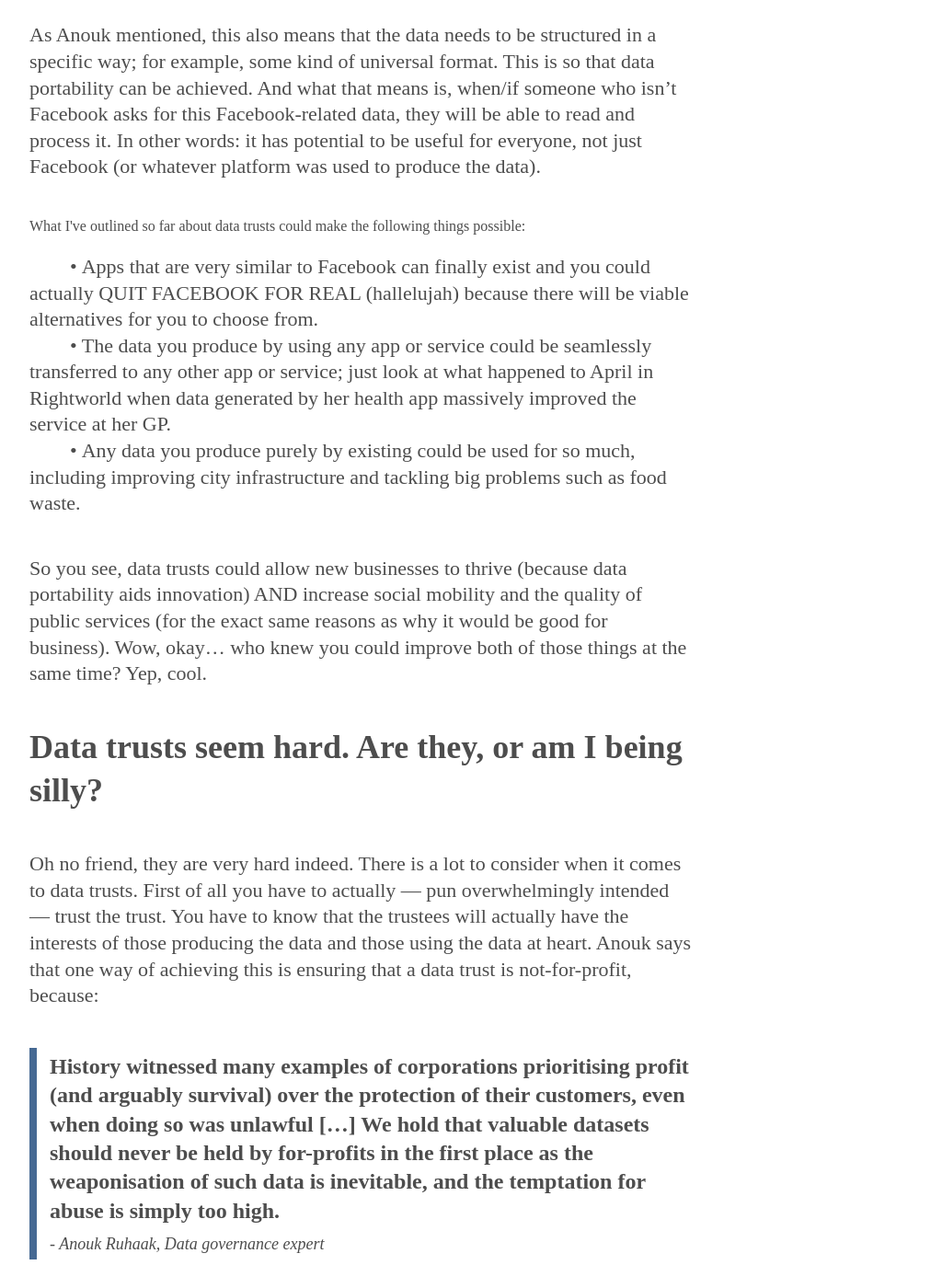
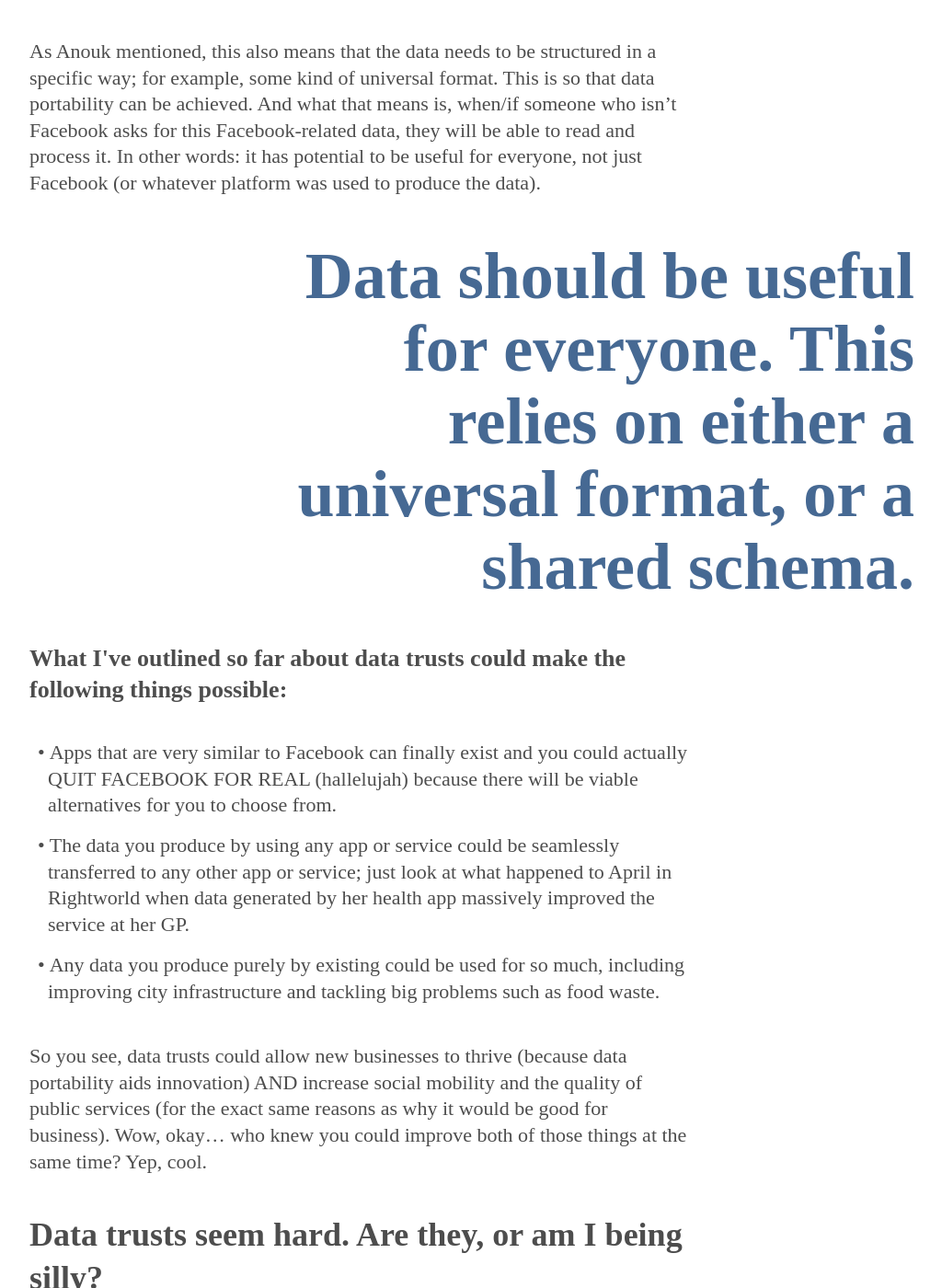
Before and after one commit to metomic/blog, a Jekyll site: the page new-post.html, which Jekyll copies as it is, in a window 1280 px wide and 1400 px high, scrolled down 6074 px. Shown: the whole window at 92% size, without its empty margins (248-1272 px from the left). Built offline with Jekyll 4.4.1, drawn with Linux system fonts in a browser that asks for light colours; some web fonts are replaced.

Commit message:
minor mods that change the feel of this blog greatly
~ d e s i g n ~

```diff
--- a/css/new-post.css
+++ b/css/new-post.css
@@ -93,6 +93,14 @@ h1 {
 	color: #4d4d4d;
 }
 
+.content h3 {
+	font-weight: bold;
+	font-size: 26px;
+
+	line-height: 131.5%;
+	/* or 34px */
+}
+
 blockquote {
 	box-sizing: border-box;
 	border-left: 8px solid #E89668;
@@ -134,6 +142,7 @@ blockquote footer {
 ul, ol {
 	list-style: none;
 	margin-top: 0;
+	padding-inline-start: 40px;
 }
 
 .content > * + ul, .content > * + ol {
@@ -142,8 +151,11 @@ ul, ol {
 
 li {
 	font-size: 22px;
-	text-indent: 44px;
 	line-height: 130%;
+	padding-top: 0.7em;
+	text-indent: -0.5em;
+	list-style-position: inside;
+
 }
 
 li:before {
@@ -198,8 +210,8 @@ figure figcaption {
 		font-size: 20px;
 	}
 	.content, .grid {
-		padding-left: 16px;
-		padding-right: 16px;
+		padding-left: 32px;
+    	padding-right: 32px;
 	}
 	.content img {
 		width: 100%;
@@ -214,6 +226,10 @@ figure figcaption {
 	.content > * {
 		margin-bottom: 25px;
 	}
+
+	.content li{
+		font-size: 20px;
+	}
 	blockquote {
 		font-size: 20px;
 		line-height: 131.5%;
--- a/new-post.html
+++ b/new-post.html
@@ -13,8 +13,13 @@
 			}
 			blockquote {
 				border-left-color: #466993;
+				border-radius: 10px;
 			}
 			.pull-quote {
+				color: #466993;
+			}
+
+			a{
 				color: #466993;
 			}
 		</style>
@@ -120,6 +125,14 @@
 			</figure>
 
 			<p>As Anouk mentioned, this also means that the data needs to be structured in a specific way; for example, some kind of universal format. This is so that data portability can be achieved. And what that means is, when/if someone who isn’t Facebook asks for this Facebook-related data, they will be able to read and process it. In other words: it has potential to be useful for everyone, not just Facebook (or whatever platform was used to produce the data).</p>
+
+			<blockquote class="pull-quote right">
+					Data should be useful for everyone. This relies on either a universal format, or a shared schema.
+			</blockquote>
+
+
+
+
 			<h3>What I've outlined so far about data trusts could make the following things possible:</h3>
 			<ul>
 				<li>Apps that are very similar to Facebook can finally exist and you could actually QUIT FACEBOOK FOR REAL (hallelujah) because there will be viable alternatives for you to choose from.</li>
```
